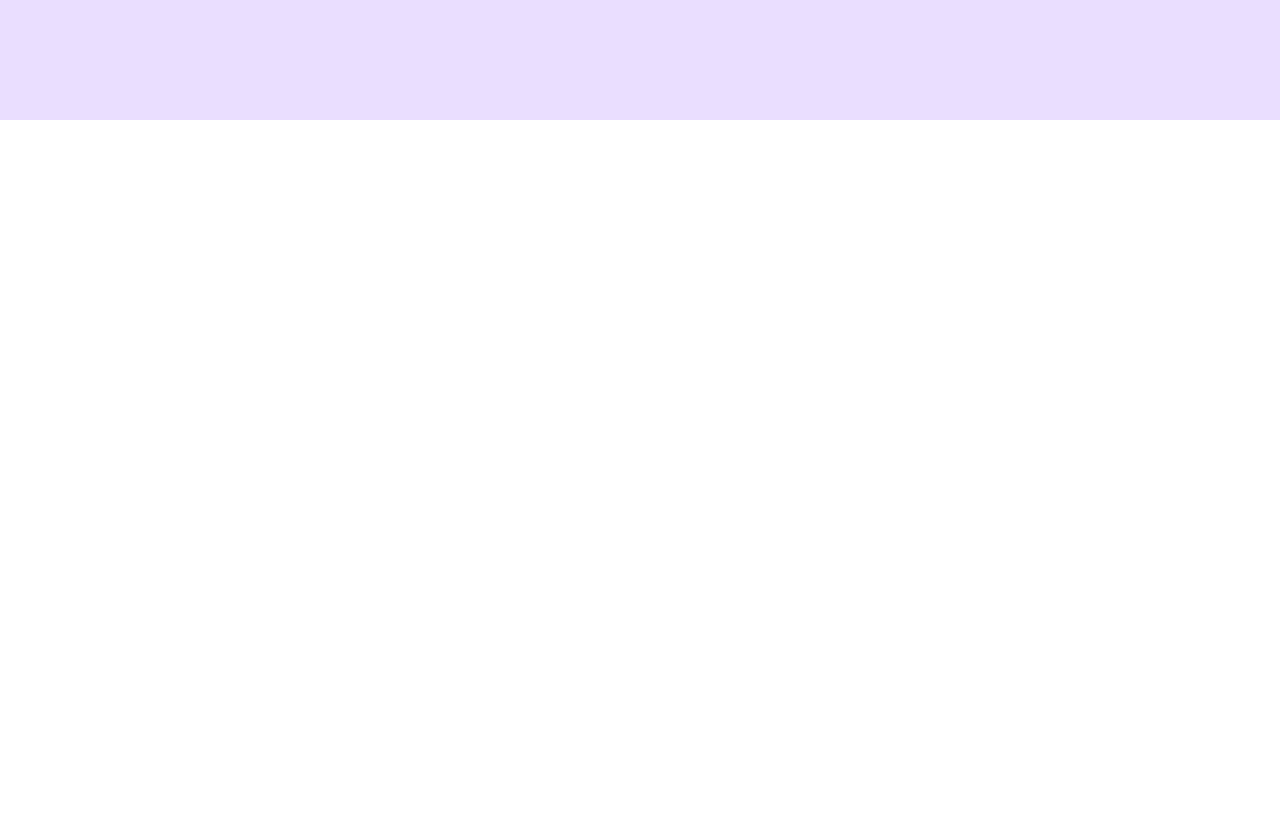
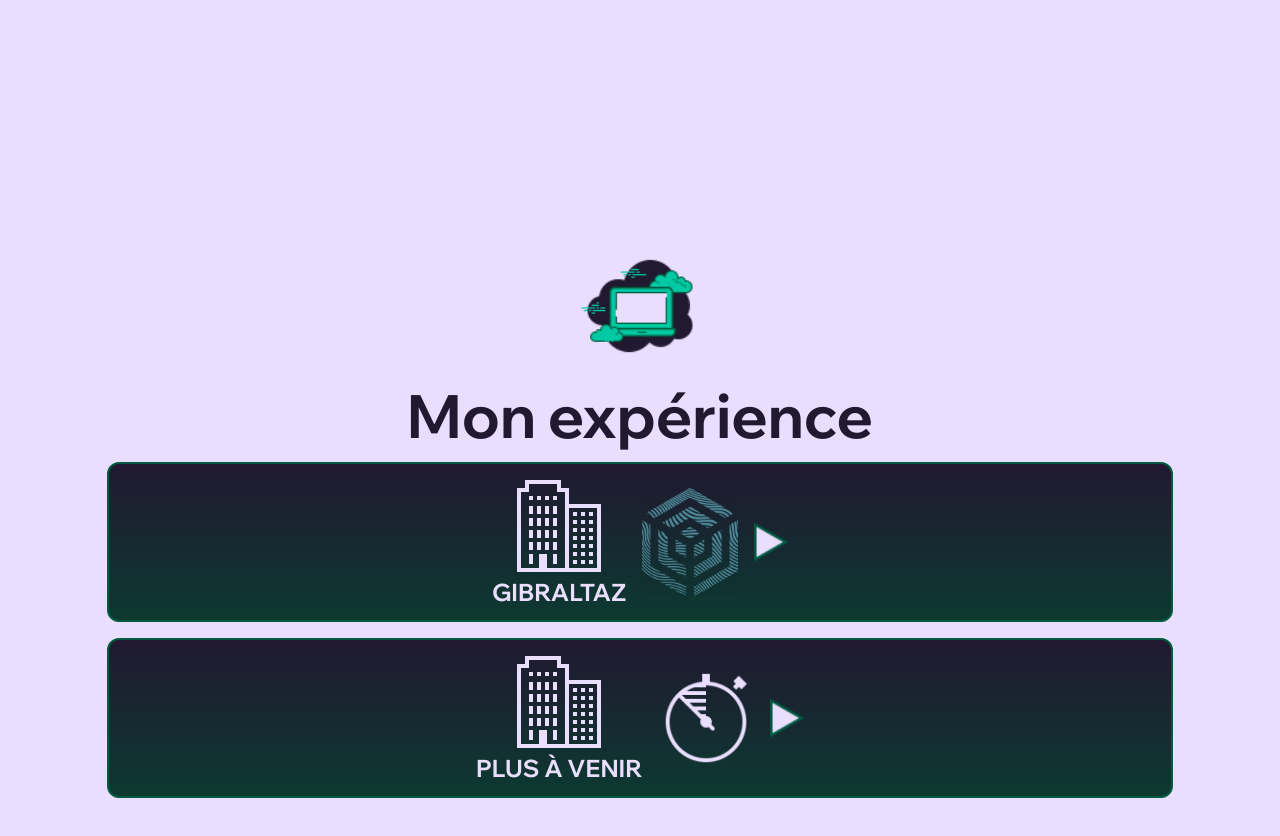
Before and after one commit to Timeuh/Portfolio-v2, a React (Vite) app: page / in a window 1280 px wide. Shown: the part 1480-2316 px from the top of the page. Before the commit the page ends 1600 px from the top, so only its background shows below. Built offline with nearby package versions, Linux system fonts and the light colour scheme.

Commit message:
feat: implement experience component

```diff
--- a/src/App.tsx
+++ b/src/App.tsx
@@ -4,6 +4,7 @@ import Home from '@/components/Home';
 import Navbar from '@/components/Navbar';
 import {isLight} from '@/utils/AppFuncs';
 import About from '@/components/About';
+import Experience from '@/components/experience/Experience';
 
 // context for app theme
 export const ThemeContext = createContext<theme>('light');
@@ -28,6 +29,7 @@ export default function App() {
           <Navbar changeTheme={changeTheme}/>
           <Home />
           <About />
+          <Experience />
         </LangContext.Provider>
       </ThemeContext.Provider>
     </div>
```
